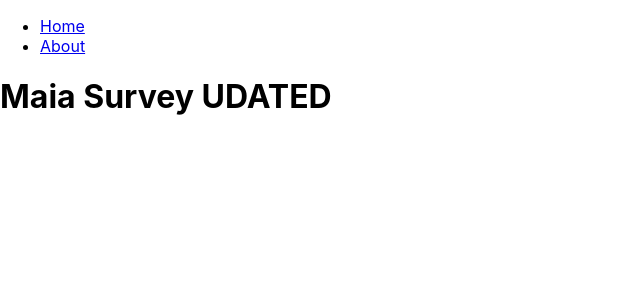
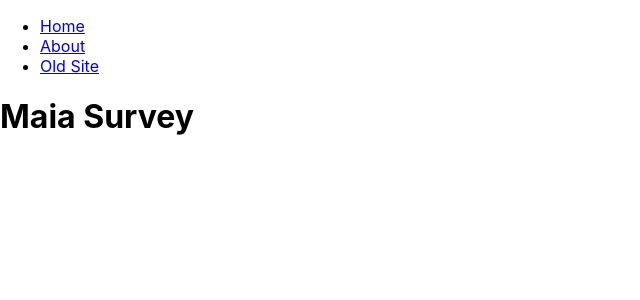
Before and after one commit to CSSLab/maia-survey, a React (Create React App) app: page / in a window 1280 px wide. Shown: the top 300 px of the page, without its empty margins (0-640 px from the left). Built offline with nearby package versions, Linux system fonts and the light colour scheme.

Commit message:
added a link

```diff
--- a/src/App.tsx
+++ b/src/App.tsx
@@ -14,11 +14,14 @@ function App() {
             <li>
               <Link to="/about">About</Link>
             </li>
+            <li>
+              <a href="/static">Old Site</a>
+            </li>
           </ul>
         </nav>
         <Switch>
           <Route path="/">
-            <h1>Maia Survey UDATED</h1>
+            <h1>Maia Survey</h1>
           </Route>
           <Route path="/about">
             <h1>About</h1>
```
